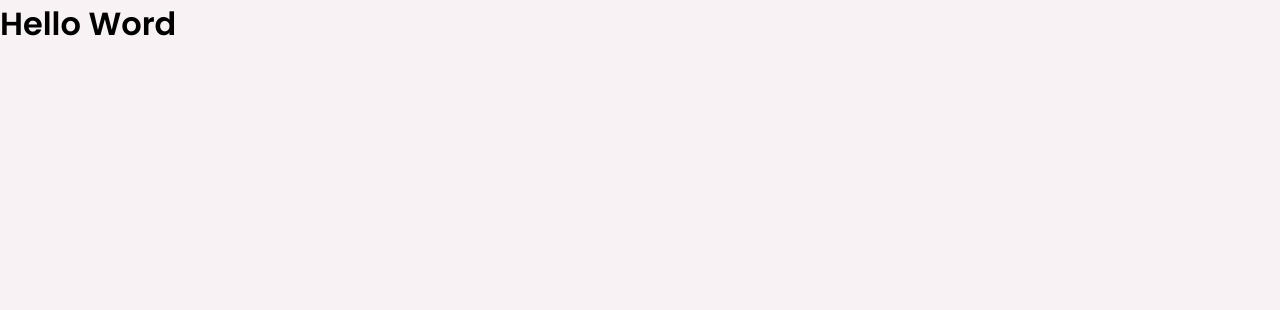
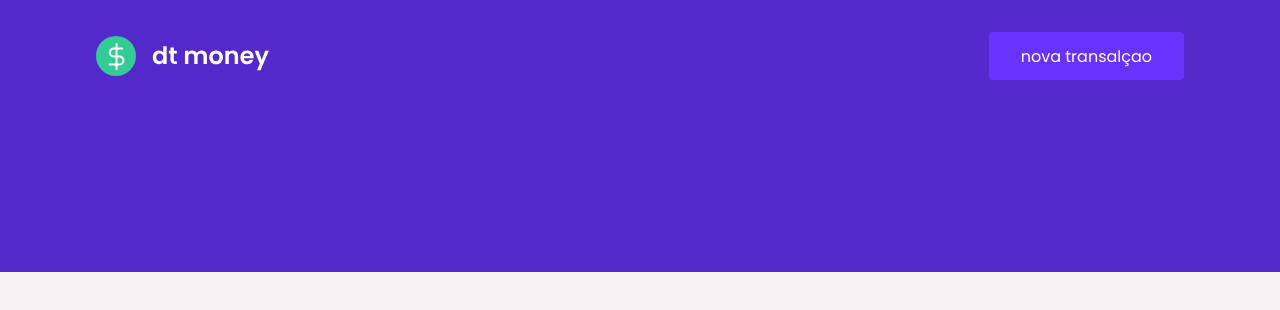
Before and after one commit to flavioanalistadesistema/fsmoney, a React (Create React App) app: page / in a window 1280 px wide. Shown: the top 310 px of the page. Built offline with nearby package versions, Linux system fonts and the light colour scheme.

Commit message:
feat: Componentização Header

```diff
--- a/src/App.tsx
+++ b/src/App.tsx
@@ -1,9 +1,10 @@
+import { Header } from "./components/Header";
 import { GlobalStyle } from "./styles/global";
 
 export function App() {
   return (
     <div className="App">
-      <h1>Hello Word</h1>
+      <Header />
       <GlobalStyle />
     </div>
   );
--- /dev/null
+++ b/src/components/Header/index.tsx
@@ -0,0 +1,15 @@
+import logol from '../../assets/Logo.svg'
+import { Container, Content } from './styles'
+
+export function Header() {
+    return (
+        <Container>
+            <Content>
+                <img src={logol} alt="fs money" />
+                <button type="button">
+                    nova transalçao
+                </button>
+            </Content>
+        </Container>
+    )
+}
--- /dev/null
+++ b/src/components/Header/styles.ts
@@ -0,0 +1,31 @@
+import styled from "styled-components";
+
+export const Container = styled.header`
+    background: var(--blue);
+`
+
+export const Content = styled.div`
+    max-width: 1120px;
+    margin: 0 auto;
+
+    padding: 2rem 1rem 12rem;
+    display: flex;
+    align-items: center;
+    justify-content: space-between;
+
+    button {
+        font-size: 1rem;
+        color: #fff;
+        background: var(--blue-light );
+        border: 0;
+        padding: 0 2rem;
+        border-radius: 0.25rem;
+        height: 3rem;
+
+        transition: filter 0.2s;
+
+        &:hover {
+            filter: brightness(0.9);
+        }
+    }
+`
```
